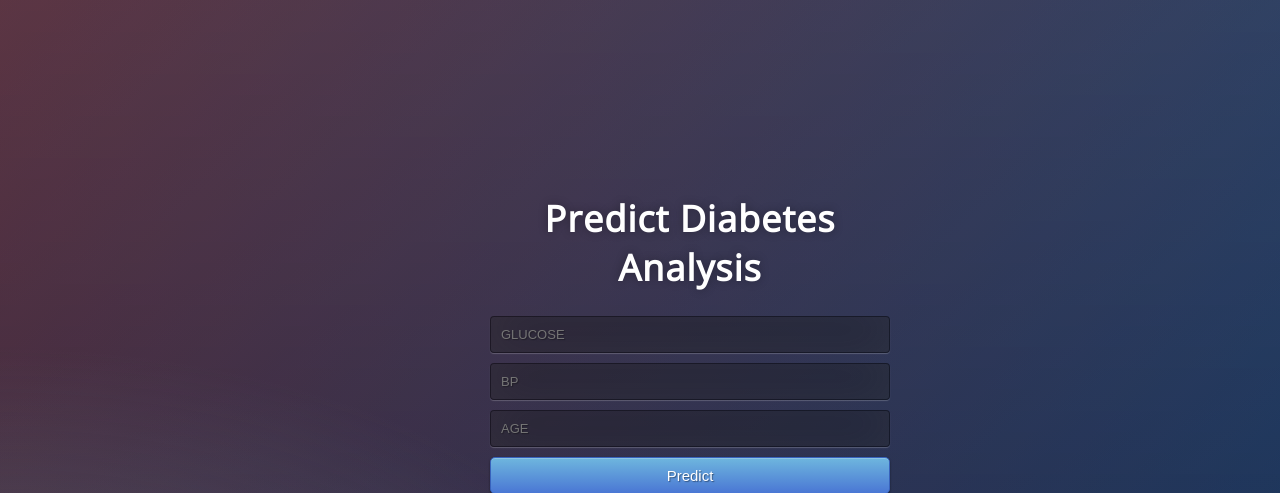
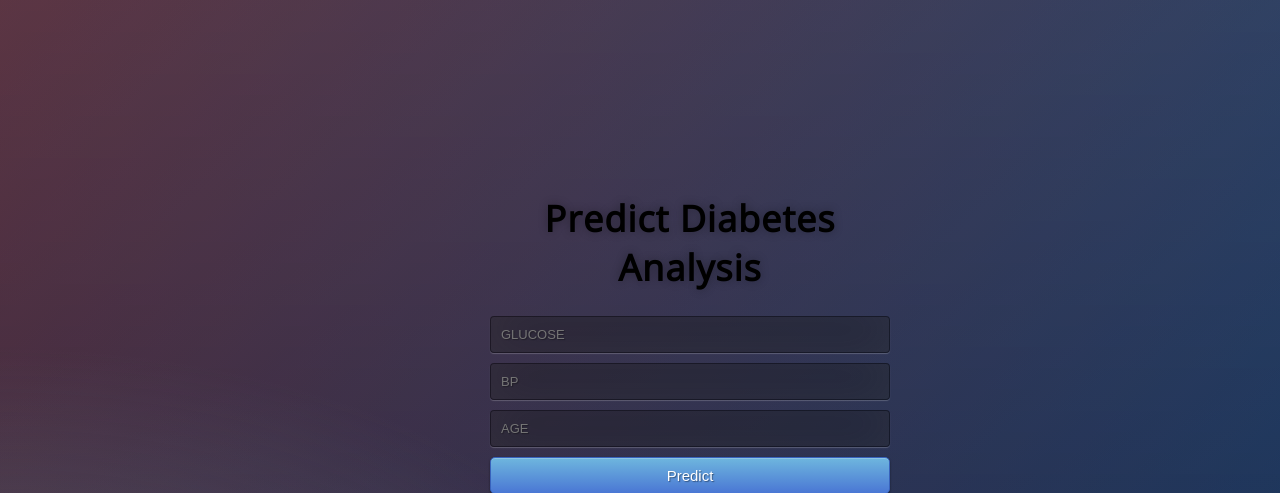
Before and after one commit to DorthalaNagarjuna/Heroku-Demo, a Flask app: page / in a window 1280 px wide. Shown: the top 493 px of the page. Run offline with Flask 2, Linux system fonts and the light colour scheme; parts of the project's set-up code (start-up, migrations or seed data) failed here and were passed over.

Commit message:
Update style.css

```diff
--- a/static/css/style.css
+++ b/static/css/style.css
@@ -17,7 +17,7 @@ body {
 	width: 100%;
 	height:100%;
 	font-family: 'Open Sans', sans-serif;
-	background: #fff;
+	background: white;
 	color: #fff;
 	font-size: 18px;
 	text-align:center;
@@ -39,7 +39,7 @@ body {
 	height:400px;
 }
 
-.login h1 { color: #fff; text-shadow: 0 0 10px rgba(0,0,0,0.3); letter-spacing:1px; text-align:center; }
+.login h1 { color: black; text-shadow: 0 0 10px rgba(0,0,0,0.3); letter-spacing:1px; text-align:center; }
 
 input {
 	width: 100%;
```
